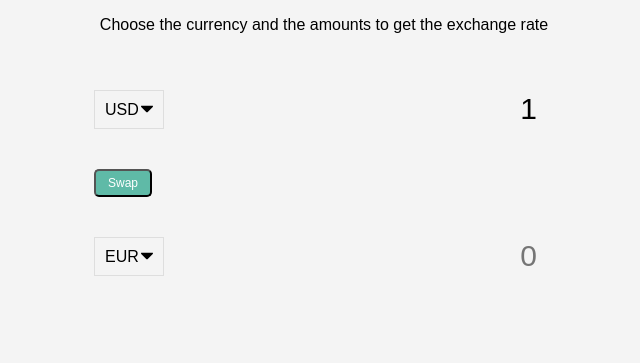
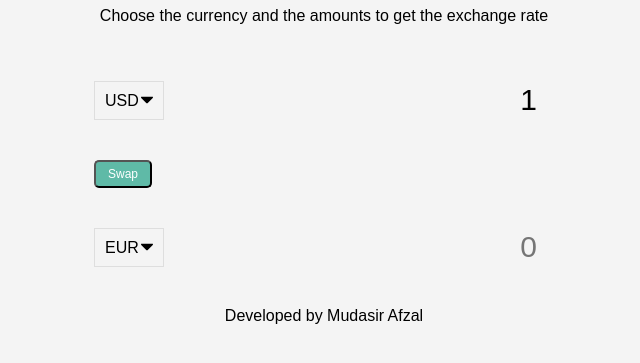
Before and after one commit to mudasirafzal/Exchange-Rate-Calculator, a plain HTML site: page index.html in a window 1280 px wide. Shown: the part 357-720 px from the top of the page, without its empty margins (316-956 px from the left). Drawn offline with Linux system fonts and the light colour scheme; no server answers.

Commit message:
Added deml link

```diff
--- a/index.html
+++ b/index.html
@@ -138,5 +138,9 @@
     </div>
 
     <script src="script.js"></script>
+
+    <div class="container">
+      <a href="https://www.linkedin.com/in/mudasir-afzal-61824678/" target="_blank"></a>Developed by Mudasir Afzal</a>
+    </div>
   </body>
 </html>
```
Also changed, not shown: 1 other file.
